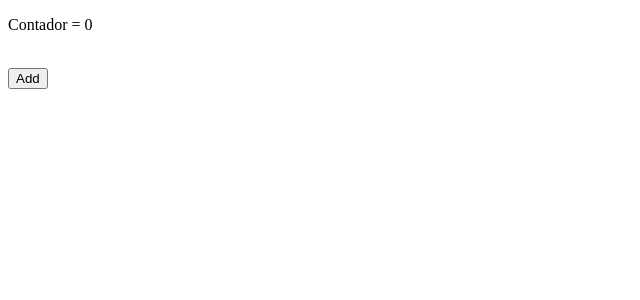
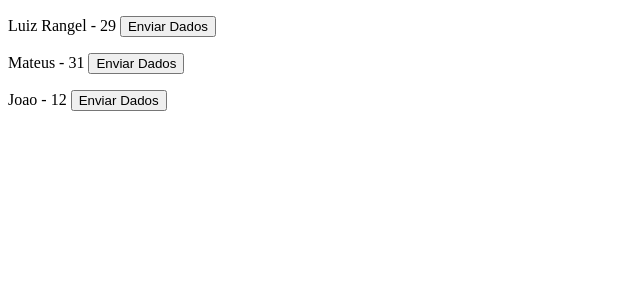
Before and after one commit to felipesrangel/curso_angular, an Angular app: page / in a window 1280 px wide. Shown: the top 300 px of the page, without its empty margins (0-640 px from the left). Built offline with nearby package versions, Linux system fonts and the light colour scheme.

Commit message:
criacao do output

```diff
--- a/src/app/app.component.ts
+++ b/src/app/app.component.ts
@@ -18,17 +18,26 @@ import { Component, OnInit} from '@angular/core';
 
   <app-diretivas-atributos></app-diretivas-atributos>
   <app-new-component></app-new-component>
-  -->
+
 
   <app-input [contador]="addValue"></app-input>
   <br>
   <button (click)="add()"> Add </button>
+-->
+  <ng-template [ngIf]="getDados"]>
+    <h1>{{getDados.nome}}</h1>
+    <h2> {{getDados.idade}}</h2>
+  </ng-template>
+  <app-output (enviarDados)="setDados($event)"></app-output>
   <router-outlet></router-outlet>
   `
 })
 export class AppComponent implements OnInit{
   public destruir: boolean = true;
   public addValue: number = 0;
+
+  public getDados: {nome: string, idade: number} | undefined;
+
   public add(){
     this.addValue += 1;
   }
@@ -36,4 +45,8 @@ export class AppComponent implements OnInit{
 
   ngOnInit(): void {
   }
+
+  public setDados(event: {nome: string, idade: number}){
+    this.getDados = event;
+  }
 }
--- /dev/null
+++ b/src/app/shared/output/output.component.html
@@ -0,0 +1,6 @@
+<p *ngFor="let item of list; let i = index">
+    {{item.nome}} -
+    {{item.idade}}
+
+    <button (click)="getDados(i)">Enviar Dados</button>
+</p>
--- /dev/null
+++ b/src/app/shared/output/output.component.ts
@@ -0,0 +1,25 @@
+import { Component, EventEmitter, OnInit, Output } from '@angular/core';
+
+@Component({
+  selector: 'app-output',
+  templateUrl: './output.component.html',
+  styleUrls: ['./output.component.scss']
+})
+export class OutputComponent implements OnInit{
+
+  @Output() public enviarDados = new EventEmitter();
+  public list: Array<{nome: string, idade: number}> = [
+    {nome: "Luiz Rangel", idade: 29},
+    {nome: "Mateus", idade: 31},
+    {nome: "Joao", idade: 12}
+  ]
+  constructor(){}
+
+  ngOnInit(): void {
+
+  }
+
+  public getDados(event: number){
+    this.enviarDados.emit(this.list[event]);
+  }
+}
--- a/src/app/shared/shared.module.ts
+++ b/src/app/shared/shared.module.ts
@@ -2,15 +2,17 @@ import { NgModule } from '@angular/core';
 import { CommonModule } from '@angular/common';
 import { NewComponentComponent } from './new-component/new-component.component';
 import { InputComponent } from './input/input.component';
+import { OutputComponent } from './output/output.component';
 
 
 
 @NgModule({
   declarations: [
     NewComponentComponent,
-    InputComponent
+    InputComponent,
+    OutputComponent
   ],
-  exports: [NewComponentComponent, InputComponent],
+  exports: [NewComponentComponent, InputComponent, OutputComponent],
   imports: [
     CommonModule
   ]
```
Also changed, not shown: src/app/shared/output/output.component.scss (added), 1 other file (tests, documents, lock files or other folders).
